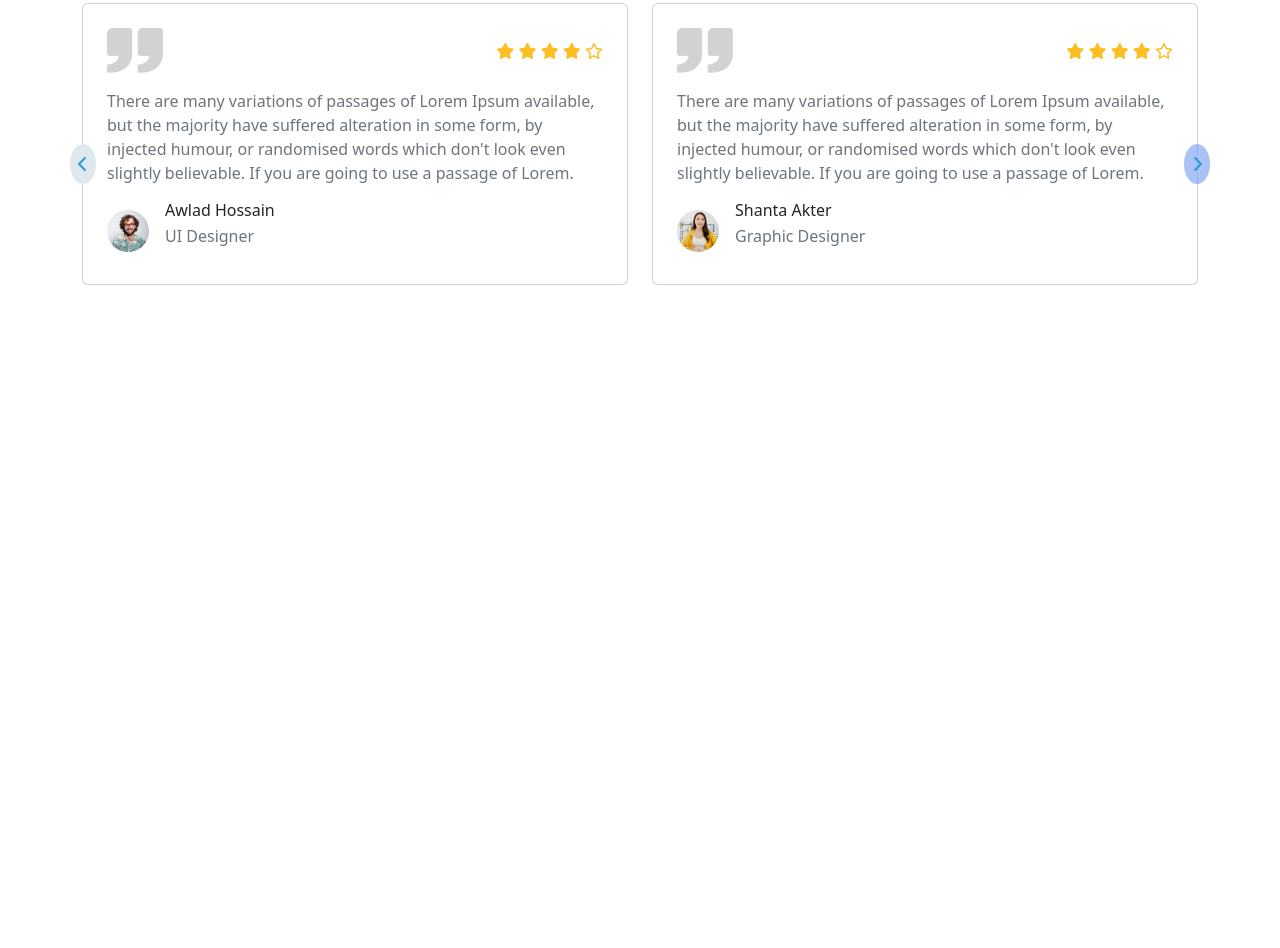
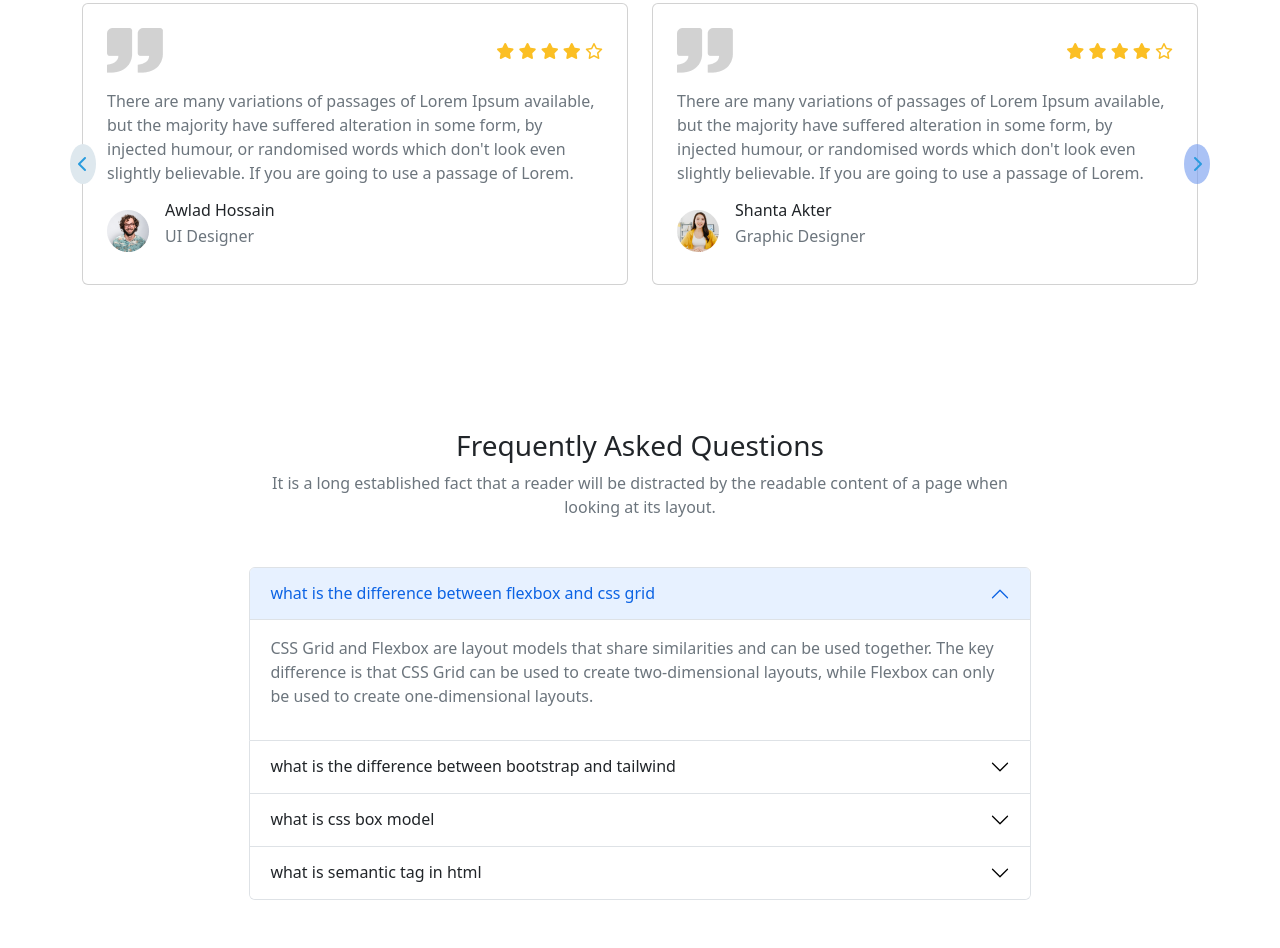
Before and after one commit to masum-71/tech-edu, a plain HTML site: page index.html in a window 1280 px wide. Shown: the part 3329-4277 px from the top of the page. Before the commit the page ends 3662 px from the top, so only its background shows below. Drawn offline with nearby package versions, Linux system fonts and the light colour scheme.

Commit message:
question section done

```diff
--- a/index.html
+++ b/index.html
@@ -612,6 +612,145 @@
         </div>
       </section>
       <!-- Feedback section end here -->
+
+      <!-- Frequently Asked Question start here -->
+      <section class="py-5 d-flex justify-content-center">
+        <div class="question">
+          <div class="my-5 text-center">
+            <h3>Frequently Asked Questions</h3>
+            <p class="text-secondary">
+              It is a long established fact that a reader will be distracted by
+              the readable content of a page when looking at its layout.
+            </p>
+          </div>
+          <div class="accordion" id="accordionExample">
+            <div class="accordion-item">
+              <h2 class="accordion-header" id="headingOne">
+                <button
+                  class="accordion-button"
+                  type="button"
+                  data-bs-toggle="collapse"
+                  data-bs-target="#collapseOne"
+                  aria-expanded="true"
+                  aria-controls="collapseOne"
+                >
+                  what is the difference between flexbox and css grid
+                </button>
+              </h2>
+              <div
+                id="collapseOne"
+                class="accordion-collapse collapse show"
+                aria-labelledby="headingOne"
+                data-bs-parent="#accordionExample"
+              >
+                <div class="accordion-body">
+                  <p class="text-secondary">
+                    CSS Grid and Flexbox are layout models that share
+                    similarities and can be used together. The key difference is
+                    that CSS Grid can be used to create two-dimensional layouts,
+                    while Flexbox can only be used to create one-dimensional
+                    layouts.
+                  </p>
+                </div>
+              </div>
+            </div>
+            <div class="accordion-item">
+              <h2 class="accordion-header" id="headingTwo">
+                <button
+                  class="accordion-button collapsed"
+                  type="button"
+                  data-bs-toggle="collapse"
+                  data-bs-target="#collapseTwo"
+                  aria-expanded="false"
+                  aria-controls="collapseTwo"
+                >
+                  what is the difference between bootstrap and tailwind
+                </button>
+              </h2>
+              <div
+                id="collapseTwo"
+                class="accordion-collapse collapse"
+                aria-labelledby="headingTwo"
+                data-bs-parent="#accordionExample"
+              >
+                <div class="accordion-body">
+                  <p class="text-secondary">
+                    Bootstrap comes with a set of pre-styled responsive,
+                    mobile-first components that possess a definite UI kit.
+                    Tailwind CSS uses a set of utility classes to create a neat
+                    UI with more flexibility and uniqueness. Sites created using
+                    Bootstrap follow the generic pattern that makes them look
+                    identical
+                  </p>
+                </div>
+              </div>
+            </div>
+            <div class="accordion-item">
+              <h2 class="accordion-header" id="headingThree">
+                <button
+                  class="accordion-button collapsed"
+                  type="button"
+                  data-bs-toggle="collapse"
+                  data-bs-target="#collapseThree"
+                  aria-expanded="false"
+                  aria-controls="collapseThree"
+                >
+                  what is css box model
+                </button>
+              </h2>
+              <div
+                id="collapseThree"
+                class="accordion-collapse collapse"
+                aria-labelledby="headingThree"
+                data-bs-parent="#accordionExample"
+              >
+                <div class="accordion-body">
+                  <p class="text-secondary">
+                    In CSS, the term "box model" is used when talking about
+                    design and layout. The CSS box model is essentially a box
+                    that wraps around every HTML element. It consists of:
+                    margins, borders, padding, and the actual content.
+                  </p>
+                </div>
+              </div>
+            </div>
+            <div class="accordion-item">
+              <h2 class="accordion-header" id="headingFour">
+                <button
+                  class="accordion-button collapsed"
+                  type="button"
+                  data-bs-toggle="collapse"
+                  data-bs-target="#collapseFour"
+                  aria-expanded="false"
+                  aria-controls="collapseFour"
+                >
+                  what is semantic tag in html
+                </button>
+              </h2>
+              <div
+                id="collapseFour"
+                class="accordion-collapse collapse"
+                aria-labelledby="headingFour"
+                data-bs-parent="#accordionExample"
+              >
+                <div class="accordion-body">
+                  <p class="text-secondary">
+                    Semantic HTML elements are those that clearly describe their
+                    meaning in a human- and machine-readable way. Elements such
+                    as <code> header , footer and article</code> are all
+                    considered semantic because they accurately describe the
+                    purpose of the element and the type of content that is
+                    inside them.
+                  </p>
+                </div>
+              </div>
+            </div>
+          </div>
+        </div>
+      </section>
+      <!-- Frequently Asked Question end here -->
+
+
     </main>
     <script
       src="https://cdn.jsdelivr.net/npm/bootstrap@5.2.0/dist/js/bootstrap.bundle.min.js"
--- a/style.css
+++ b/style.css
@@ -35,7 +35,10 @@
   color: #289bde;
   background-color: #7aa0f0a2;
 }
-@media screen and (max-width: 768px) {
+.question {
+  width: 70%;
+}
+@media screen and (max-width: 992px) {
   .one {
     height: 40vh;
   }
@@ -45,4 +48,7 @@
   .three {
     height: 40vh;
   }
+  .question {
+    width: 100%;
+  }
 }
```
